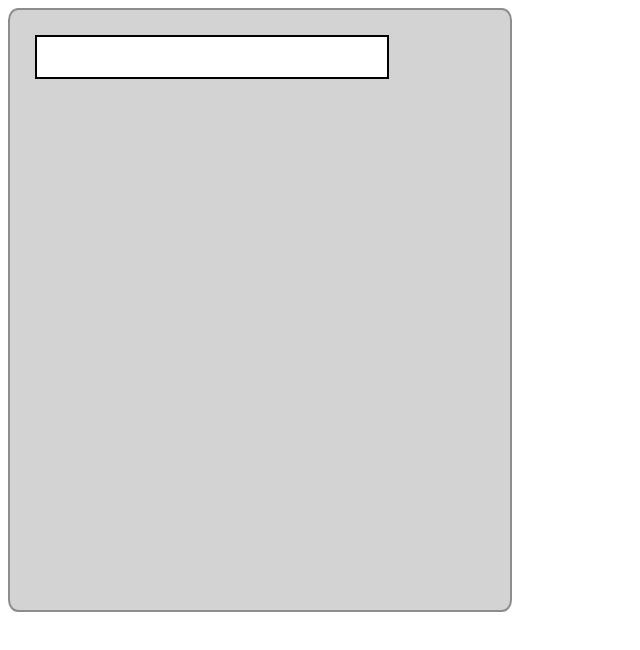
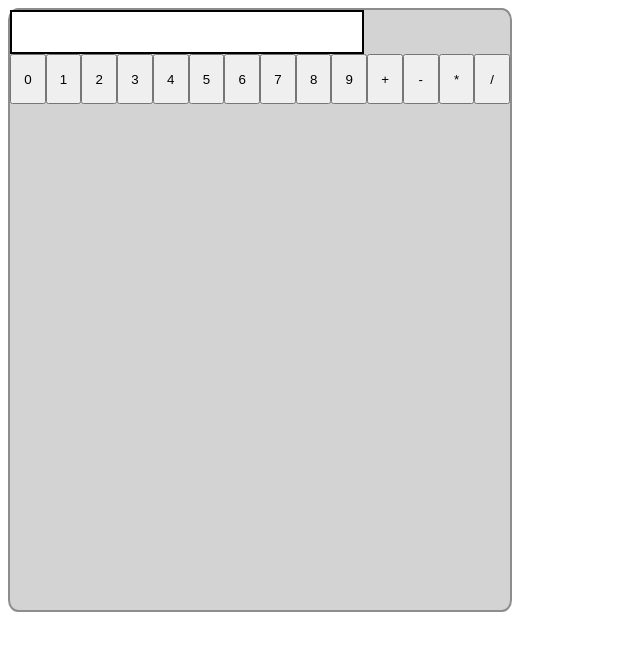
Before and after one commit to avdavid57/TOP_calculator, a plain HTML site: page index.html in a window 1280 px wide. Shown: the whole page, without its empty margins (0-640 px from the left). Drawn offline with Linux system fonts and the light colour scheme.

Commit message:
Added buttons to UI.

```diff
--- a/calculator.js
+++ b/calculator.js
@@ -1,8 +1,8 @@
 function operate() {
 
-    const firstNumber = prompt("Enter the first number: ");
-    const operator = prompt("Enter the operator: ");
-    const secondNumber = prompt("Enter the second number: ");
+    let firstNumber;
+    let operator;
+    let secondNumber;
     let calculatedValue = 0;
 
     switch (operator) {
--- a/index.html
+++ b/index.html
@@ -13,7 +13,22 @@
                 <div id="textbox-container">
                 </div>
             </div>
-            <div id="calculator-keypad"></div>
+            <div id="calculator-keypad">
+                <button class="calculator-button">0</button>
+                <button class="calculator-button">1</button>
+                <button class="calculator-button">2</button>
+                <button class="calculator-button">3</button>
+                <button class="calculator-button">4</button>
+                <button class="calculator-button">5</button>
+                <button class="calculator-button">6</button>
+                <button class="calculator-button">7</button>
+                <button class="calculator-button">8</button>
+                <button class="calculator-button">9</button>
+                <button class="calculator-button">+</button>
+                <button class="calculator-button">-</button>
+                <button class="calculator-button">*</button>
+                <button class="calculator-button">/</button>
+            </div>
         </div>
     </body>
 </html>
--- a/styles.css
+++ b/styles.css
@@ -14,5 +14,15 @@
     background-color: white;
     height: 40px;
     width: 350px;
-    margin: 25px;
 }
+
+.calculator-button {
+    width: 50px;
+    height: 50px;
+}
+
+#calculator-keypad {
+    display: flex;
+    align-items: center;
+    justify-content: space-evenly;
+}
```
